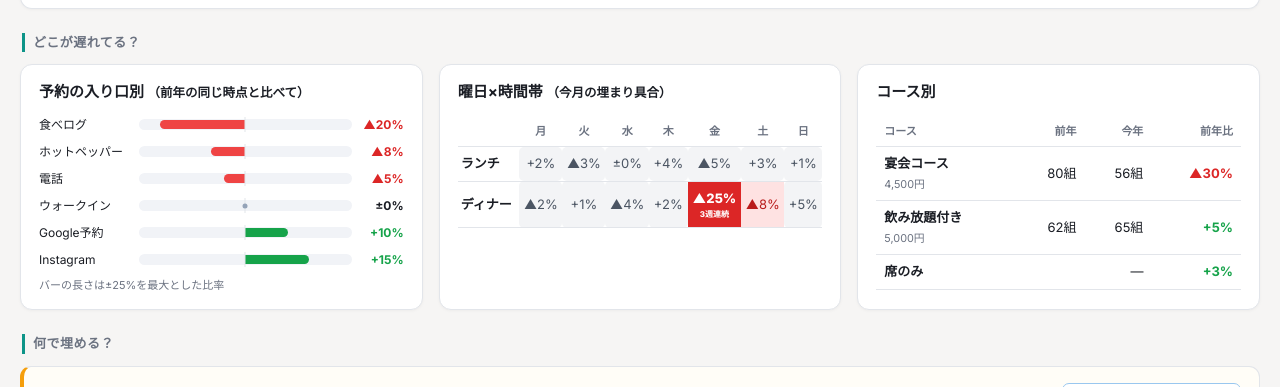
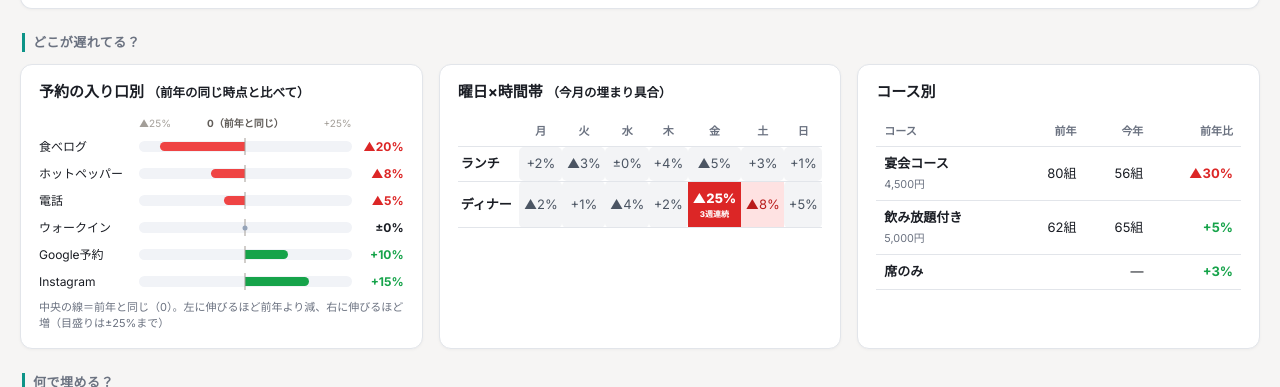
Before and after one commit to takehikosoel/kutikomi-bpo-demo, a plain HTML site: page pace-home-demo.html in a window 1280 px wide. Shown: the part 338-725 px from the top of the page. Drawn offline with nearby package versions, Linux system fonts and the light colour scheme.

Commit message:
pace-home: 入り口別バーに軸ラベル追加（▲25%｜0＝前年と同じ｜+25%）・中央線を強調
Co-Authored-By: Claude Fable 5 <noreply@anthropic.com>

```diff
--- a/pace-home-demo.html
+++ b/pace-home-demo.html
@@ -23,7 +23,7 @@
     .hero{display:grid;grid-template-columns:230px 1fr;gap:24px;align-items:center;border-top:4px solid var(--accent);padding:22px}
     .gauge{position:relative;width:180px;height:180px;margin:auto}.gauge canvas{width:180px!important;height:180px!important}.gauge-label{position:absolute;inset:0;display:flex;flex-direction:column;align-items:center;justify-content:center;pointer-events:none}.gauge-label small{color:var(--mut);font-size:11px}.gauge-label strong{font-size:32px;line-height:1.15}.gauge-label span{color:#b45309;font-weight:700;font-size:12px;margin-top:4px}
     .pace-table{width:100%;border-collapse:separate;border-spacing:0;table-layout:fixed}.pace-table th,.pace-table td{text-align:center;padding:9px 8px;border-right:1px solid var(--line)}.pace-table th:last-child,.pace-table td:last-child{border-right:0}.pace-table th{color:var(--mut);font-size:11px;font-weight:600;border-bottom:1px solid var(--line)}.pace-table td{font-size:20px;font-weight:800;vertical-align:top}.pace-table td small{display:block;font-size:11px;font-weight:600;margin-top:3px}.need{margin-top:16px;padding:14px 18px;border-radius:10px;background:#fff7e0;border:1px solid #fcd34d;color:#78350f}.need strong{font-size:18px;color:#b45309}.need .current{font-size:12px;color:var(--mut)}
-    .bars{display:grid;gap:9px}.bar-row{display:grid;grid-template-columns:92px 1fr 44px;gap:8px;align-items:center;font-size:12px;border-radius:5px;transition:.15s}.bar-track{position:relative;display:grid;grid-template-columns:1fr 1fr;height:11px;background:var(--card2);border-radius:9px}.bar-track::after{content:"";position:absolute;top:-2px;bottom:-2px;left:50%;width:1px;background:var(--line);transform:translateX(-.5px);z-index:2}.bar-half{position:relative;overflow:hidden}.bar-half.left{border-radius:9px 0 0 9px}.bar-half.right{border-radius:0 9px 9px 0}.bar-fill{position:absolute;top:1px;height:9px}.bar-half.left .bar-fill{right:0;border-radius:9px 0 0 9px}.bar-half.right .bar-fill{left:0;border-radius:0 9px 9px 0}.bar-fill.bad{background:#ef4444}.bar-fill.good{background:var(--good)}.bar-dot{position:absolute;left:50%;top:50%;width:5px;height:5px;border-radius:50%;background:#94a3b8;transform:translate(-50%,-50%);z-index:3}.bar-val{text-align:right;font-weight:700}
+    .bars{display:grid;gap:9px}.bar-row{display:grid;grid-template-columns:92px 1fr 44px;gap:8px;align-items:center;font-size:12px;border-radius:5px;transition:.15s}.bar-track{position:relative;display:grid;grid-template-columns:1fr 1fr;height:11px;background:var(--card2);border-radius:9px}.bar-track::after{content:"";position:absolute;top:-3px;bottom:-3px;left:50%;width:1px;background:#a39e98;transform:translateX(-.5px);z-index:2}.bar-axis{display:grid;grid-template-columns:92px 1fr 44px;gap:8px;font-size:10px;color:#a39e98;margin-bottom:-2px}.bar-axis .ax{position:relative;display:flex;justify-content:space-between}.bar-axis .ax .zero{position:absolute;left:50%;transform:translateX(-50%);font-weight:700;color:#615d59}.bar-half{position:relative;overflow:hidden}.bar-half.left{border-radius:9px 0 0 9px}.bar-half.right{border-radius:0 9px 9px 0}.bar-fill{position:absolute;top:1px;height:9px}.bar-half.left .bar-fill{right:0;border-radius:9px 0 0 9px}.bar-half.right .bar-fill{left:0;border-radius:0 9px 9px 0}.bar-fill.bad{background:#ef4444}.bar-fill.good{background:var(--good)}.bar-dot{position:absolute;left:50%;top:50%;width:5px;height:5px;border-radius:50%;background:#94a3b8;transform:translate(-50%,-50%);z-index:3}.bar-val{text-align:right;font-weight:700}
     table{width:100%;border-collapse:collapse;font-size:13px}th,td{padding:7px 8px;text-align:right;border-bottom:1px solid var(--line)}th:first-child,td:first-child{text-align:left}th{color:var(--mut);font-weight:600;font-size:11px}
     .heat th,.heat td{text-align:center;padding:7px 3px}.heat td:first-child{text-align:left;font-weight:600;background:none}.heat-cell{border-radius:5px;background:#f3f4f6;color:#4b5563}.heat-warn{background:#fee2e2;color:#b91c1c}.heat-bad{background:#dc2626;color:#fff;font-weight:800}.heat-note{display:block;font-size:8px;white-space:nowrap}
     .course td:nth-child(2),.course td:nth-child(3){white-space:nowrap}.course strong{display:block}.course small{color:var(--mut)}
@@ -49,13 +49,14 @@
 
     <div class="sec-h">どこが遅れてる？</div>
     <section class="card span4"><h2>予約の入り口別 <small>（前年の同じ時点と比べて）</small></h2><div class="bars">
+      <div class="bar-axis"><span></span><div class="ax"><span>▲25%</span><span class="zero">0（前年と同じ）</span><span>+25%</span></div><span></span></div>
       <div class="bar-row" data-hole-id="tabelog"><span>食べログ</span><div class="bar-track"><div class="bar-half left"><div class="bar-fill bad" style="width:80%"></div></div><div class="bar-half right"></div></div><span class="bar-val neg">▲20%</span></div>
       <div class="bar-row"><span>ホットペッパー</span><div class="bar-track"><div class="bar-half left"><div class="bar-fill bad" style="width:32%"></div></div><div class="bar-half right"></div></div><span class="bar-val neg">▲8%</span></div>
       <div class="bar-row"><span>電話</span><div class="bar-track"><div class="bar-half left"><div class="bar-fill bad" style="width:20%"></div></div><div class="bar-half right"></div></div><span class="bar-val neg">▲5%</span></div>
       <div class="bar-row"><span>ウォークイン</span><div class="bar-track"><div class="bar-half left"></div><div class="bar-half right"></div><span class="bar-dot"></span></div><span class="bar-val">±0%</span></div>
       <div class="bar-row" data-hole-id="google"><span>Google予約</span><div class="bar-track"><div class="bar-half left"></div><div class="bar-half right"><div class="bar-fill good" style="width:40%"></div></div></div><span class="bar-val pos">+10%</span></div>
       <div class="bar-row"><span>Instagram</span><div class="bar-track"><div class="bar-half left"></div><div class="bar-half right"><div class="bar-fill good" style="width:60%"></div></div></div><span class="bar-val pos">+15%</span></div>
-    </div><p class="note">バーの長さは±25%を最大とした比率</p></section>
+    </div><p class="note">中央の線＝前年と同じ（0）。左に伸びるほど前年より減、右に伸びるほど増（目盛りは±25%まで）</p></section>
     <section class="card span4"><h2>曜日×時間帯 <small>（今月の埋まり具合）</small></h2><div style="overflow-x:auto"><table class="heat"><thead><tr><th></th><th>月</th><th>火</th><th>水</th><th>木</th><th>金</th><th>土</th><th>日</th></tr></thead><tbody><tr><td>ランチ</td><td class="heat-cell">+2%</td><td class="heat-cell">▲3%</td><td class="heat-cell">±0%</td><td class="heat-cell">+4%</td><td class="heat-cell">▲5%</td><td class="heat-cell">+3%</td><td class="heat-cell">+1%</td></tr><tr><td>ディナー</td><td class="heat-cell">▲2%</td><td class="heat-cell">+1%</td><td class="heat-cell">▲4%</td><td class="heat-cell">+2%</td><td class="heat-bad" data-hole-id="fri-dinner">▲25%<span class="heat-note">3週連続</span></td><td class="heat-warn">▲8%</td><td class="heat-cell">+5%</td></tr></tbody></table></div></section>
     <section class="card span4"><h2>コース別</h2><table class="course"><thead><tr><th>コース</th><th>前年</th><th>今年</th><th>前年比</th></tr></thead><tbody><tr data-hole-id="banquet"><td><strong>宴会コース</strong><small>4,500円</small></td><td>80組</td><td>56組</td><td class="neg"><strong>▲30%</strong></td></tr><tr><td><strong>飲み放題付き</strong><small>5,000円</small></td><td>62組</td><td>65組</td><td class="pos"><strong>+5%</strong></td></tr><tr><td><strong>席のみ</strong></td><td colspan="2">—</td><td class="pos"><strong>+3%</strong></td></tr></tbody></table></section>
 
```
